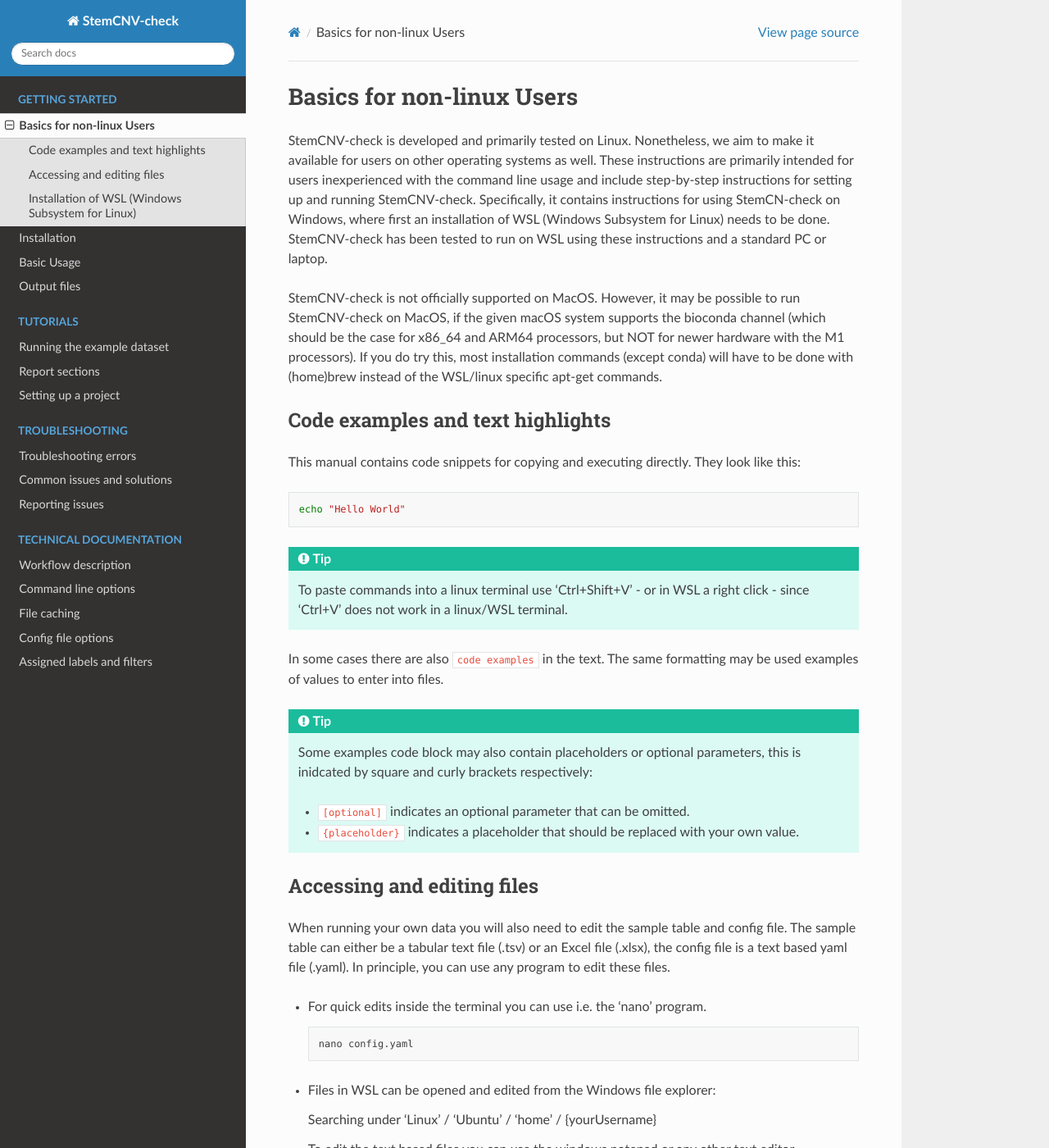
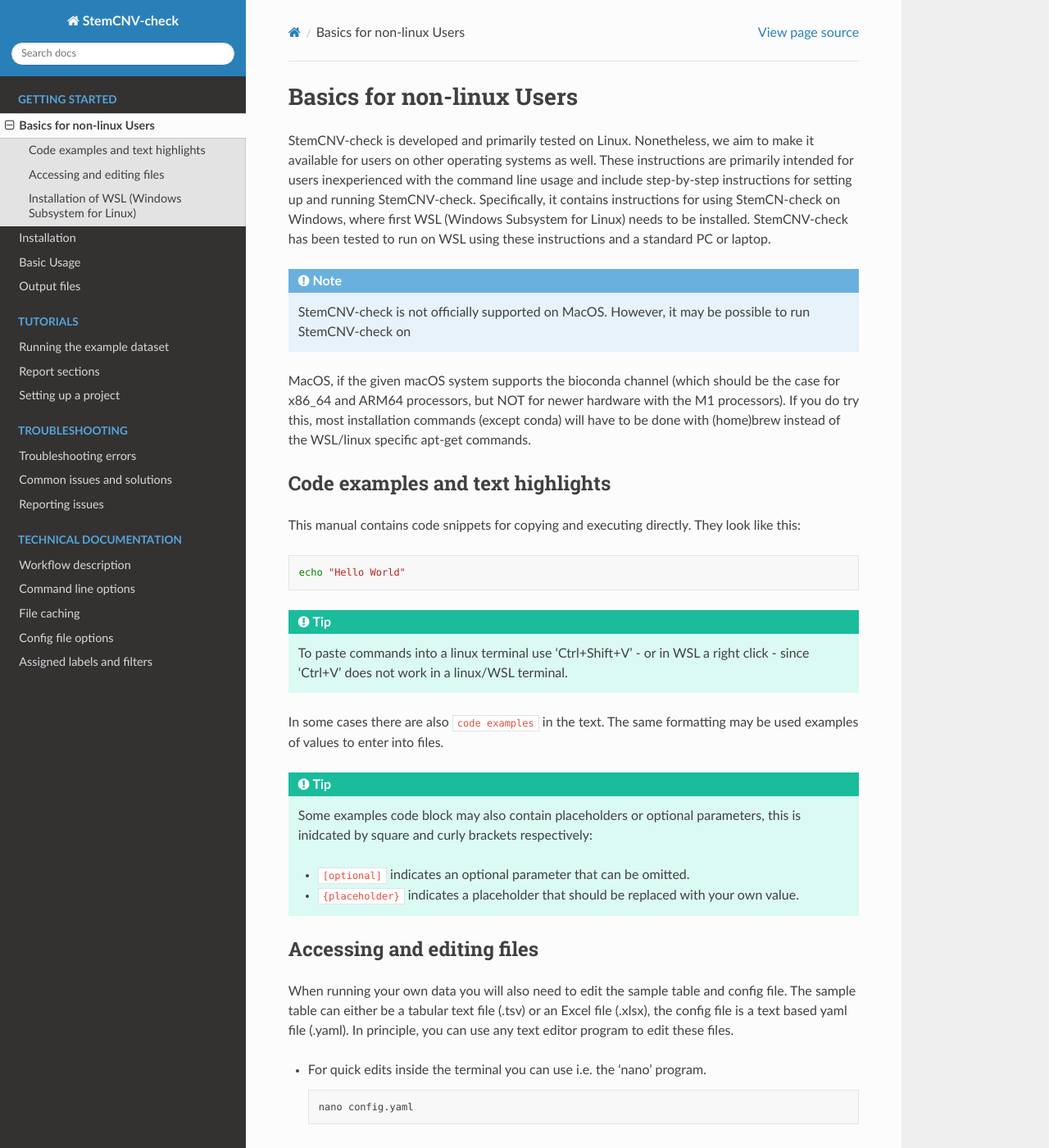
Before and after one commit to bihealth/StemCNV-check, a Sphinx documentation site: the page built from docs/source/basics_nonlinux.rst, in a window 1280 px wide and 1400 px high. Shown: the whole window at 82% size. Built offline with Sphinx 7.4.7 and the Read the Docs theme 3.1.0, drawn with Linux system fonts in a browser that asks for light colours; some of the changed text lies outside the part shown.

Commit message:
Update basics_nonlinux.rst

```diff
--- a/docs/source/basics_nonlinux.rst
+++ b/docs/source/basics_nonlinux.rst
@@ -6,11 +6,9 @@
 StemCNV-check is developed and primarily tested on Linux. Nonetheless, we aim to make it available for users on other
 operating systems as well. These instructions are primarily intended for users inexperienced with the command line
 usage and include step-by-step instructions for setting up and running StemCNV-check.
-Specifically, it contains instructions for using StemCN-check on Windows, where first an installation of WSL
-(Windows Subsystem for Linux) needs to be done. StemCNV-check has been tested to run on WSL using these instructions
-and a standard PC or laptop.
+Specifically, it contains instructions for using StemCN-check on Windows, where first WSL (Windows Subsystem for Linux) needs to be installed. StemCNV-check has been tested to run on WSL using these instructions and a standard PC or laptop.
 
-StemCNV-check is not officially supported on MacOS. However, it may be possible to run StemCNV-check on
+.. note:: StemCNV-check is not officially supported on MacOS. However, it may be possible to run StemCNV-check on
 MacOS, if the given macOS system supports the bioconda channel (which should be the case for x86_64 and ARM64
 processors, but NOT for newer hardware with the M1 processors). If you do try this, most installation commands
 (except conda) will have to be done with (home)brew instead of the WSL/linux specific apt-get commands.
@@ -41,7 +39,7 @@
 
 When running your own data you will also need to edit the sample table and config file.
 The sample table can either be a tabular text file (.tsv) or an Excel file (.xlsx), the config file is a text based yaml file (.yaml).
-In principle, you can use any program to edit these files.
+In principle, you can use any text editor program to edit these files.
 
 - For quick edits inside the terminal you can use i.e. the ‘nano’ program.
 
```
Also changed, not shown: other parts of docs/source/basics_nonlinux.rst (+4 -4 lines).
